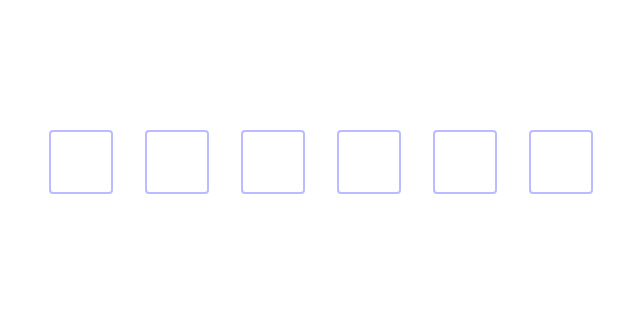
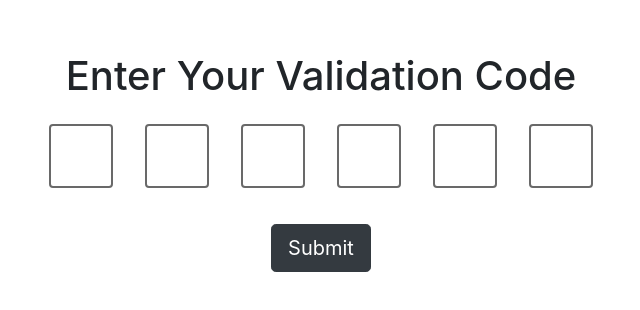
Before and after one commit to hongyuewang/mfa-validation, an Angular app: page / in a window 1280 px wide. Shown: the part 238-548 px from the top of the page, without its empty margins (319-959 px from the left). Built offline with nearby package versions, Linux system fonts and the light colour scheme.

Commit message:
Add submit button and change style

```diff
--- a/src/app/app.component.css
+++ b/src/app/app.component.css
@@ -1,5 +1,6 @@
 body {
   display: flex;
+  flex-direction: column;
   align-items: center;
   justify-content: center;
   height: 100vh;
@@ -21,7 +22,7 @@ input[type="number"] {
   line-height: 1;
   margin: 0.5em;
   text-align: center;
-  border: 2px solid #bbbbff;
+  border: 2px solid #696969;
   color: black;
   border-radius: 4px;
 }
@@ -31,3 +32,7 @@ input::-webkit-inner-spin-button {
   -webkit-appearance: none;
   margin: 0;
 }
+
+button {
+  margin-top: 1em;
+}
--- a/src/app/app.component.html
+++ b/src/app/app.component.html
@@ -7,6 +7,7 @@
     <title>MFA Validation</title>
   </head>
   <body>
+    <h1>Enter Your Validation Code</h1>
     <form class="otc" name="one-time-code" action="#">
       <fieldset>
         <input
@@ -82,6 +83,9 @@
           required
         />
       </fieldset>
+      <div class="row justify-content-center">
+        <button type="submit" class="btn btn-dark btn-lg">Submit</button>
+      </div>
     </form>
   </body>
 </html>
--- a/src/app/app.component.ts
+++ b/src/app/app.component.ts
@@ -11,7 +11,7 @@ export class AppComponent implements OnInit, AfterViewInit {
   splitNumber(event: any) {
     let data = event.target.value;
 
-    // make sure it's a case of copy+paste
+    // make sure it's a case of copy/paste
     if (data.length > 1) {
       this.fillNext(event.target, data);
     }
@@ -33,7 +33,6 @@ export class AppComponent implements OnInit, AfterViewInit {
   ngOnInit(): void {
     const input1 = document.getElementById('otc-1') as HTMLElement;
     const inputs = document.querySelectorAll('input[type="number"]');
-    console.log(input1);
     inputs.forEach((input: any) => {
       input.addEventListener('keyup', (event: any) => {
         // break on shift, tab, cmd, option or control
```
